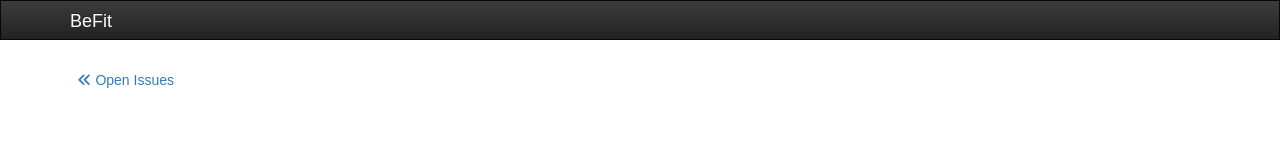
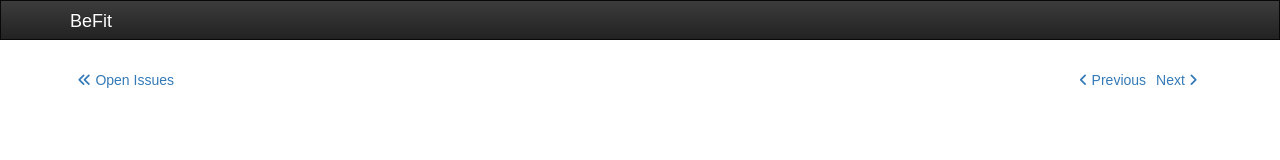
Before and after one commit to sashr17/BeFit, a React (Create React App) app: page /issue/1 in a window 1280 px wide. Shown: the top 160 px of the page. Built offline with nearby package versions, Linux system fonts and the light colour scheme.

Commit message:
added prev, next components

```diff
--- a/src/components/issue-details/IssueDetails.css
+++ b/src/components/issue-details/IssueDetails.css
@@ -1,8 +1,15 @@
-.open-issues-link {
+.issues-nav-links {
     width: 90%;
     margin: 10px auto;
     text-align: left;
 }
+
+.issues-nav-links .next-link,
+.issues-nav-links .prev-link {
+    float: right;
+    padding: 0 5px;
+}
+
 .issue-detail-panel {
     width: 90%;
     margin: 10px auto;
--- a/src/components/issue-details/IssueDetails.js
+++ b/src/components/issue-details/IssueDetails.js
@@ -1,7 +1,6 @@
 import React, { Component } from 'react';
-import { Link } from 'react-router-dom';
 
-import { BackLink } from '../shared/SharedComponents';
+import { BackLink, NextLink, PrevLink } from '../shared/SharedComponents';
 import './IssueDetails.css';
 
 class IssueDetails extends Component {
@@ -16,20 +15,38 @@ class IssueDetails extends Component {
     componentDidMount () {
         const ISSUES = JSON.parse(localStorage.getItem('open_issues')) || [];
         let self = this;
-        let issue = ISSUES.filter(function(issue) {
+        let issue = ISSUES.filter(function(issue, index) {
             return self.issueId === issue.id;
         });
+        // let issueObj = this.extractIssue(ISSUES, this.issueId);
+        //
+        //
+        // console.log('Issue >> ', issueObj);
 
         self.setState({
             issue: issue
         });
     }
 
+    extractIssue (issues, issueId) {
+        for (let i = 0; i < issues.length; i++) {
+            if (issues[i]['id'] === issueId) {
+                return {
+                    issue: issues[i],
+                    index: i
+                }
+            }
+        }
+        return false;
+    };
+
     render () {
         return (
             <div className='issue-details-container'>
-                <div className='open-issues-link'>
+                <div className='issues-nav-links'>
                     <BackLink href='/' label='Open Issues'/>
+                    <NextLink href='/' />
+                    <PrevLink href='/' />
                 </div>
                 {
                     this.state.issue.map((issue, index) => {
--- a/src/components/shared/SharedComponents.js
+++ b/src/components/shared/SharedComponents.js
@@ -9,14 +9,34 @@ const Loader = () => {
 
 const BackLink = ({href, label}) => {
     return (
-        <Link to={href}>
+        <Link className='back-link' to={href}>
             <span className="fa fa-angle-double-left" aria-hidden="true"></span>
             <span> {label}</span>
         </Link>
     );
 };
 
+const NextLink = ({href}) => {
+    return (
+        <Link className='next-link' to={href}>
+            <span>Next </span>
+            <span className="fa fa-angle-right" aria-hidden="true"></span>
+        </Link>
+    );
+};
+
+const PrevLink = ({href}) => {
+    return (
+        <Link className='prev-link' to={href}>
+            <span className="fa fa-angle-left" aria-hidden="true"></span>
+            <span> Previous</span>
+        </Link>
+    );
+};
+
 export {
     Loader,
-    BackLink
+    BackLink,
+    NextLink,
+    PrevLink
 };
```
